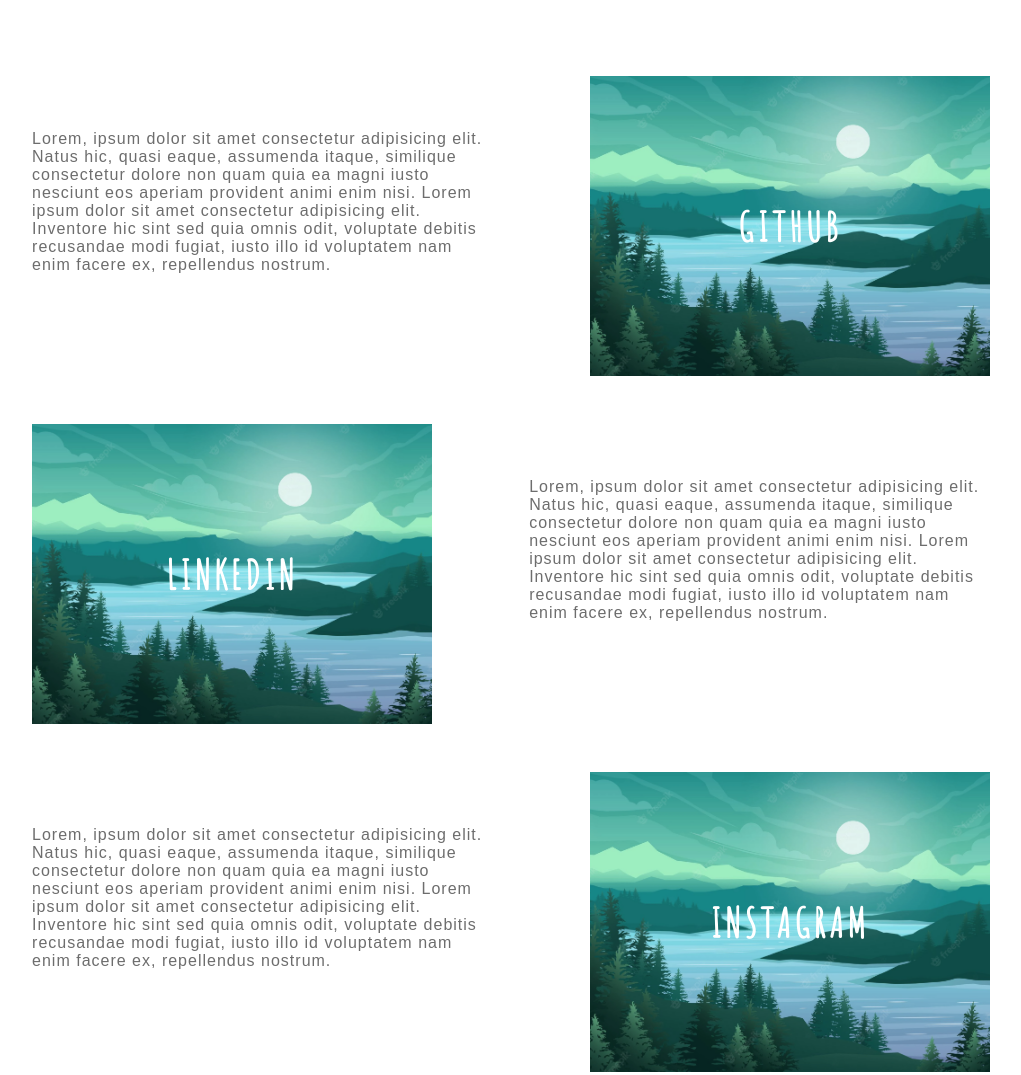
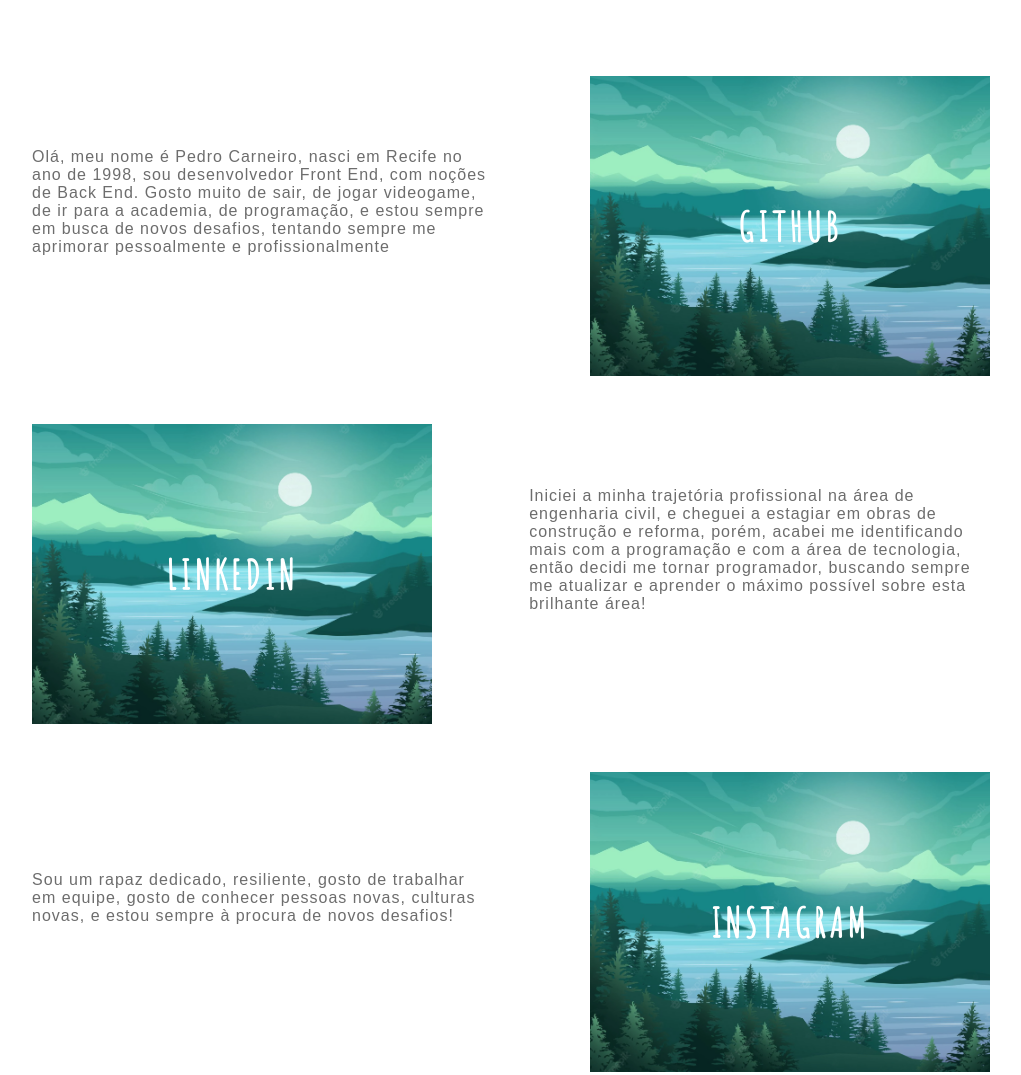
Before and after one commit to pedrocarneiro11/P-gina-HTML-com-CSS-transitions, a plain HTML site: page index.html in a window 1280 px wide. Shown: the part 820-1895 px from the top of the page, without its empty margins (129-1150 px from the left). Drawn offline with Linux system fonts and the light colour scheme.

Commit message:
mudancas no html

```diff
--- a/index.html
+++ b/index.html
@@ -46,12 +46,12 @@
     <main class="container">
         <div class="card-container">
             <div class="card-text">
-                Lorem, ipsum dolor sit amet consectetur adipisicing elit. Natus hic, quasi eaque, assumenda itaque, similique consectetur dolore non quam quia ea magni iusto nesciunt eos aperiam provident animi enim nisi. Lorem ipsum dolor sit amet consectetur adipisicing elit. Inventore hic sint sed quia omnis odit, voluptate debitis recusandae modi fugiat, iusto illo id voluptatem nam enim facere ex, repellendus nostrum.
+                Olá, meu nome é Pedro Carneiro, nasci em Recife no ano de 1998, sou desenvolvedor Front End, com noções de Back End. Gosto muito de sair, de jogar videogame, de ir para a academia, de programação, e estou sempre em busca de novos desafios, tentando sempre me aprimorar pessoalmente e profissionalmente
             </div>
             <div class="card">
                 <div class="card-wrapper">
                     <h2>Github</h2>
-                    <a href="https://github.com/pedrocarneiro11" target="_blank">Veja meus projetos</a>
+                    <a href="https://github.com/pedrocarneiro11" target="_blank">Veja meus projetos!</a>
                 </div>
             </div>
         </div>
@@ -63,12 +63,12 @@
                 </div>
             </div>
             <div class="card-text">
-                Lorem, ipsum dolor sit amet consectetur adipisicing elit. Natus hic, quasi eaque, assumenda itaque, similique consectetur dolore non quam quia ea magni iusto nesciunt eos aperiam provident animi enim nisi. Lorem ipsum dolor sit amet consectetur adipisicing elit. Inventore hic sint sed quia omnis odit, voluptate debitis recusandae modi fugiat, iusto illo id voluptatem nam enim facere ex, repellendus nostrum.
+                Iniciei a minha trajetória profissional na área de engenharia civil, e cheguei a estagiar em obras de construção e reforma, porém, acabei me identificando mais com a programação e com a área de tecnologia, então decidi me tornar programador, buscando sempre me atualizar e aprender o máximo possível sobre esta brilhante área!
             </div>
         </div>
         <div class="card-container">
             <div class="card-text">
-                Lorem, ipsum dolor sit amet consectetur adipisicing elit. Natus hic, quasi eaque, assumenda itaque, similique consectetur dolore non quam quia ea magni iusto nesciunt eos aperiam provident animi enim nisi. Lorem ipsum dolor sit amet consectetur adipisicing elit. Inventore hic sint sed quia omnis odit, voluptate debitis recusandae modi fugiat, iusto illo id voluptatem nam enim facere ex, repellendus nostrum.
+                Sou um rapaz dedicado, resiliente, gosto de trabalhar em equipe, gosto de conhecer pessoas novas, culturas novas, e estou sempre à procura de novos desafios!
             </div>
             <div class="card">
                 <div class="card-wrapper">
```
